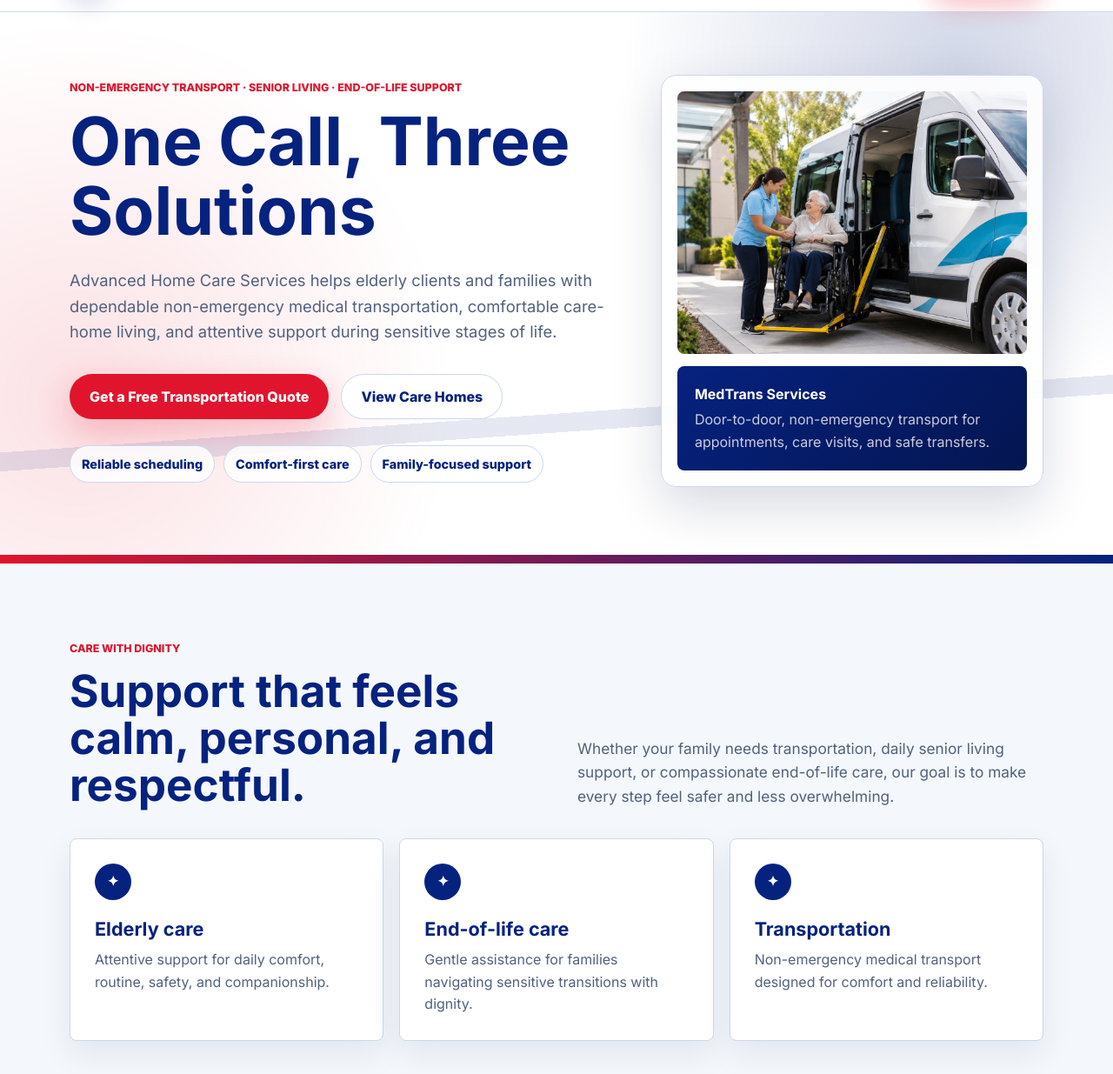
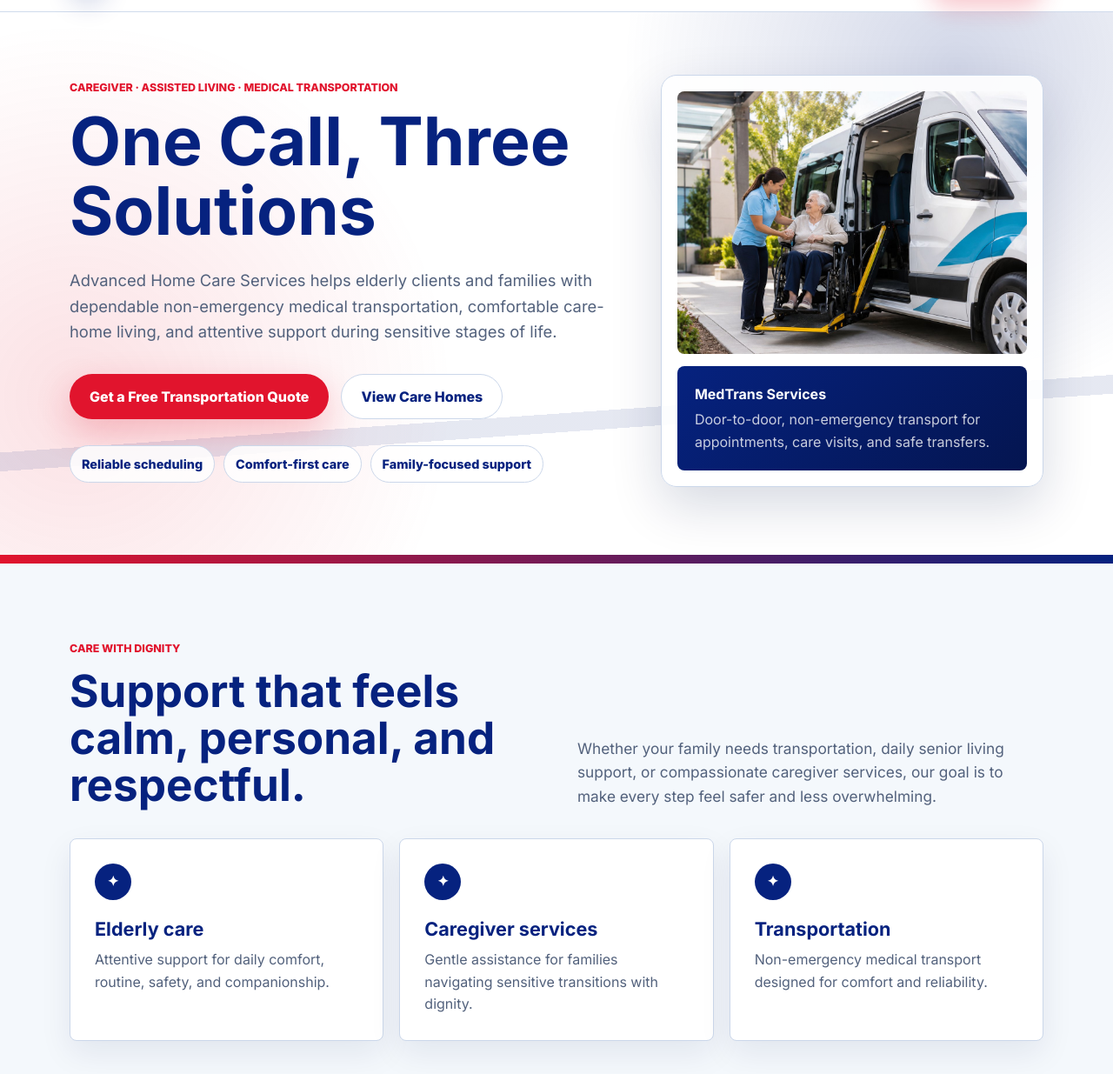
Before and after one commit to nathansoufer/advanced-home-care-site, a plain HTML site: page index.html in a window 1280 px wide. Shown: the part 65-1300 px from the top of the page at 87% size. Drawn offline with Linux system fonts and the light colour scheme.

Commit message:
JC Updates

```diff
--- a/index.html
+++ b/index.html
@@ -4,7 +4,7 @@
   <meta charset="utf-8" />
   <meta name="viewport" content="width=device-width, initial-scale=1" />
   <title>Advanced Home Care Services</title>
-  <meta name="description" content="Advanced Home Care Services provides non-emergency medical transportation and senior living home care for elderly and end-of-life care." />
+  <meta name="description" content="Advanced Home Care Services provides non-emergency medical transportation, senior living home care, and caregiver services." />
   <link rel="preconnect" href="https://fonts.googleapis.com">
   <link rel="preconnect" href="https://fonts.gstatic.com" crossorigin>
   <link href="https://fonts.googleapis.com/css2?family=Inter:wght@400;500;600;700;800&display=swap" rel="stylesheet">
@@ -39,7 +39,7 @@
     <section class="hero section">
       <div class="wrap hero-grid">
         <div class="hero-copy">
-          <p class="eyebrow">Non-emergency transport · Senior living · End-of-life support</p>
+          <p class="eyebrow">CAREGIVER · ASSISTED LIVING · MEDICAL TRANSPORTATION</p>
           <h1>One Call, Three Solutions</h1>
           <p class="hero-text">Advanced Home Care Services helps elderly clients and families with dependable non-emergency medical transportation, comfortable care-home living, and attentive support during sensitive stages of life.</p>
           <div class="hero-actions">
@@ -69,7 +69,7 @@
           <p class="eyebrow">Care with dignity</p>
           <h2>Support that feels calm, personal, and respectful.</h2>
         </div>
-        <p>Whether your family needs transportation, daily senior living support, or compassionate end-of-life care, our goal is to make every step feel safer and less overwhelming.</p>
+        <p>Whether your family needs transportation, daily senior living support, or compassionate caregiver services, our goal is to make every step feel safer and less overwhelming.</p>
       </div>
 
       <div class="wrap feature-grid" aria-label="Core care features">
@@ -80,7 +80,7 @@
         </article>
         <article class="feature-card">
           <span class="icon">✦</span>
-          <h3>End-of-life care</h3>
+          <h3>Caregiver services</h3>
           <p>Gentle assistance for families navigating sensitive transitions with dignity.</p>
         </article>
         <article class="feature-card">
@@ -175,7 +175,7 @@
             <small>Home Care Services</small>
           </span>
         </a>
-        <p>Compassionate transport and home care for elderly and end-of-life care.</p>
+        <p>Compassionate transport, home care, and caregiver services for families.</p>
       </div>
       <div class="footer-links">
         <a href="#transport">MedTrans</a>
```
